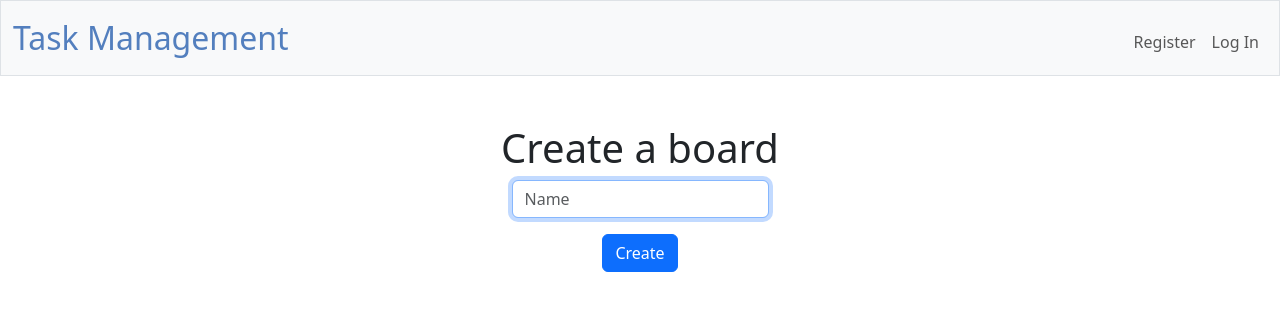
After one commit to Colin-CS50/task-management, a Flask app: template templates/boards.html in a window 1280 px wide. The commit adds this page. Shown: the top 311 px of the page. Run offline with Flask 3, Linux system fonts and the light colour scheme; the template is opened without the code that fills it, so the values that code supplies are empty; some libraries are stand-ins or nearby versions.

Commit message:
add multiple func

```diff
--- a/app.py
+++ b/app.py
@@ -5,22 +5,19 @@ from werkzeug.security import check_password_hash, generate_password_hash
 
 from helpers import login_required
 
-# configure application
 app = Flask(__name__)
 
-# Ensure templates are auto-reloaded
 app.config["TEMPLATES_AUTO_RELOAD"] = True
 
-# Configure session to use filesystem (instead of signed cookies)
 app.config["SESSION_PERMANENT"] = False
 app.config["SESSION_TYPE"] = "filesystem"
 Session(app)
 
-# Configure CS50 Library to use SQLite database
 db = SQL("sqlite:///task.db")
 
 def get_user_rows(email):
     return db.execute("SELECT * FROM users WHERE email = ?", email)
+
 
 @app.route("/")
 @login_required
@@ -32,93 +29,114 @@ def index():
 
     return render_template("index.html", username=username, boards=boards)
 
-@app.route("/board", methods=["GET", "POST"])
+
+@app.route("/board/create", methods=["POST"])
 @login_required
-def create_board():
+def board_create():
+    # Ensure name is present
+    name = request.form.get("name")
+    if not name:
+        return abort(403, description="Must provide a name")
 
-    if request.method == "POST":
+    db.execute("INSERT INTO boards (name, user_id) VALUES (?, ?)", name, session["user_id"])
+    return redirect("/")
 
-        # Ensure name exist
-        name = request.form.get("name")
-        if not name:
-            return abort(403, description="Must provide a name")
 
-        db.execute("INSERT INTO boards (name, user_id) VALUES (?, ?)", name, session["user_id"])
+@app.route("/board/<int:id>", methods=["GET"])
+@login_required
+def board_detail(id):
+    board = db.execute("SELECT * FROM boards WHERE id = ? AND user_id = ?", id, session["user_id"])
+    columns = db.execute("SELECT * FROM columns WHERE board_id = ? AND board_id IN (SELECT id FROM boards WHERE user_id = ?)", id, session["user_id"])
+    if not board:
+        return "Board not found or access denied", 404
 
-        return redirect("/")
+    return render_template("board.html", board=board[0], columns=columns)
 
-    # User reached route via GET (as by clicking a link or via redirect)
-    else:
-        return render_template("board.html")
+
+@app.route("/board/<int:id>/delete", methods=["POST"])
+def board_delete(id):
+    if "user_id" not in session:
+        return redirect(url_for("login"))
+
+    user_id = session["user_id"]
+
+    # Delete tasks associated with the board and user
+    db.execute("DELETE FROM tasks WHERE column_id IN (SELECT id FROM columns WHERE board_id = ?) AND column_id IN (SELECT id FROM columns WHERE board_id IN (SELECT id FROM boards WHERE id = ? AND user_id = ?))", id, id, user_id)
+
+    # Delete columns associated with the board and user
+    db.execute("DELETE FROM columns WHERE board_id = ? AND board_id IN (SELECT id FROM boards WHERE id = ? AND user_id = ?)", id, id, user_id)
+
+    # Delete the board
+    db.execute("DELETE FROM boards WHERE id = ? AND user_id = ?", id, user_id)
+
+    return redirect("/")
+
+
+@app.route("/column/create", methods=["POST"])
+@login_required
+def column_create():
+    # Ensure name is present
+    board_id = request.form.get("board_id")
+    name = request.form.get("name")
+    if not name:
+        return abort(403, description="Must provide a name")
+
+    db.execute("INSERT INTO columns (name, board_id) VALUES (?, ?)", name, board_id)
+    return redirect(url_for('boards', board_id=board_id))
+
+
+@app.route("/column/<int:column_id>", methods=["GET"])
+@login_required
+def column_detail(column_id):
+    column = db.execute("SELECT * FROM columns WHERE id = ?", column_id)
+    if not column:
+        return "Column not found or access denied", 404
+
+    return render_template("column.html", column=column[0])
+
 
 @app.route("/login", methods=["GET", "POST"])
 def login():
-    """Log user in"""
-
-    # Forget any user_id
     session.clear()
-
-    # User reached route via POST (as by submitting a form via POST)
     if request.method == "POST":
-        # Ensure username was submitted
         if not request.form.get("email"):
             return abort(403, description="Must provide email")
-        # print("must provide username", 403)
 
-        # Ensure password was submitted
         elif not request.form.get("password"):
             return abort(403, description="Must provide password")
-        # print("must provide password", 403)
 
-        # Query database for username
         rows = get_user_rows(request.form.get("email"))
 
-        print(rows)
-
-        # Ensure username exists and password is correct
         if len(rows) != 1 or not check_password_hash(
             rows[0]["hash"], request.form.get("password")
         ):
             return abort(403, description="Invalid username and/or password")
-        # print("invalid username and/or password", 403)
 
-        # Remember which user has logged in
         session["user_id"] = rows[0]["id"]
-
-        # Redirect user to home page
         return redirect("/")
 
-    # User reached route via GET (as by clicking a link or via redirect)
     else:
+
         return render_template("login.html")
+
 
 @app.route("/register", methods=["GET", "POST"])
 def register():
-    """Register user"""
-
-    # Forget any user_id
     session.clear()
-
-    # User reached route via POST (as by submitting a form via POST)
     if request.method == "POST":
-
-        # Add validation for the username
         username = request.form.get("username")
         if not username:
             return print("Please input a username")
 
-        # Add validation for the email
         email = request.form.get("email")
         if not email:
             return print("Please input a email")
 
         rows = get_user_rows(email)
 
-        # Ensure username does not exists already
         if len(rows) == 1:
             return print("User already exists")
 
-        # Add validation for the password
         password = request.form.get("password")
         confirmation = request.form.get("confirmation")
         if not password or not confirmation:
@@ -131,25 +149,17 @@ def register():
 
         db.execute("INSERT INTO users (username, email, hash) VALUES (?, ?, ?)", username, email, hashed_password)
 
-        # Query database for the new username
         rows = get_user_rows(email)
         print(rows)
-        # Remember which user has logged in
         session["user_id"] = rows[0]["id"]
 
         return redirect("/")
 
-        # User reached route via GET (as by clicking a link or via redirect)
     else:
         return render_template("register.html")
 
 
 @app.route("/logout")
 def logout():
-    """Log user out"""
-
-    # Forget any user_id
     session.clear()
-
-    # Redirect user to login form
     return redirect("/")
--- /dev/null
+++ b/templates/boards.html
@@ -0,0 +1,15 @@
+{% extends "layout.html" %}
+
+{% block title %}
+Boards
+{% endblock %}
+
+{% block main %}
+<form action="/board/create" method="post">
+  <h1>Create a board</h1>
+  <div class="mb-3">
+    <input autocomplete="off" autofocus class="form-control mx-auto w-auto" name="name" placeholder="Name" type="text">
+  </div>
+  <button class="btn btn-primary" type="submit">Create</button>
+</form>
+{% endblock %}
--- a/templates/layout.html
+++ b/templates/layout.html
@@ -33,12 +33,12 @@
       </button>
       <div class="collapse navbar-collapse" id="navbar">
         {% if session["user_id"] %}
-        <ul class="navbar-nav me-auto mt-2">
-          <li class="nav-item"><a class="nav-link" href="/board">Board</a></li>
-          <!-- <li class="nav-item"><a class="nav-link" href="/buy">Buy</a></li>
+        <!-- <ul class="navbar-nav me-auto mt-2">
+          <li class="nav-item"><a class="nav-link" href="/boards">Board</a></li>
+          <li class="nav-item"><a class="nav-link" href="/buy">Buy</a></li>
           <li class="nav-item"><a class="nav-link" href="/sell">Sell</a></li>
-          <li class="nav-item"><a class="nav-link" href="/history">History</a></li> -->
-        </ul>
+          <li class="nav-item"><a class="nav-link" href="/history">History</a></li>
+        </ul> -->
         <ul class="navbar-nav ms-auto mt-2">
           <li class="nav-item"><a class="nav-link" href="/logout">Log Out</a></li>
         </ul>
```
Also changed, not shown: templates/board.html (+16 -7 lines), templates/column.html (added, +11 -0 lines), templates/index.html (+12 -1 lines).
